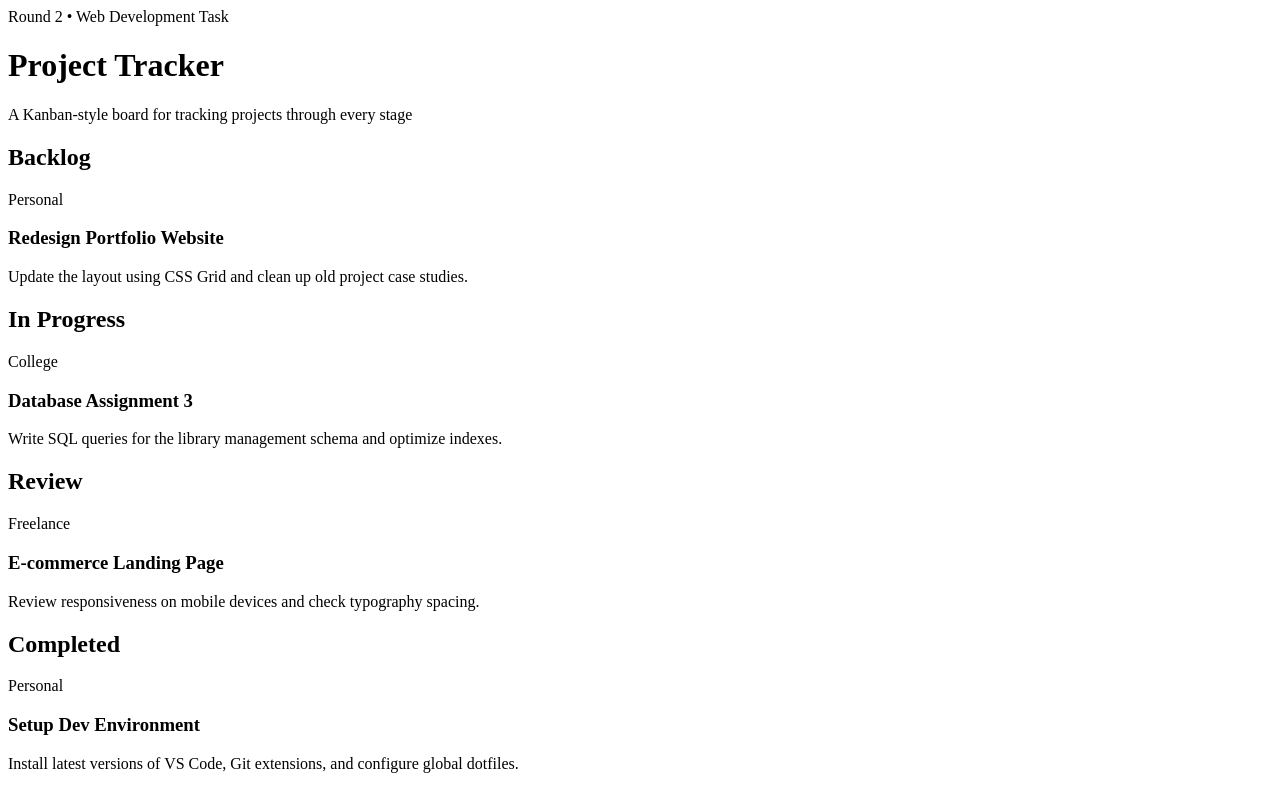
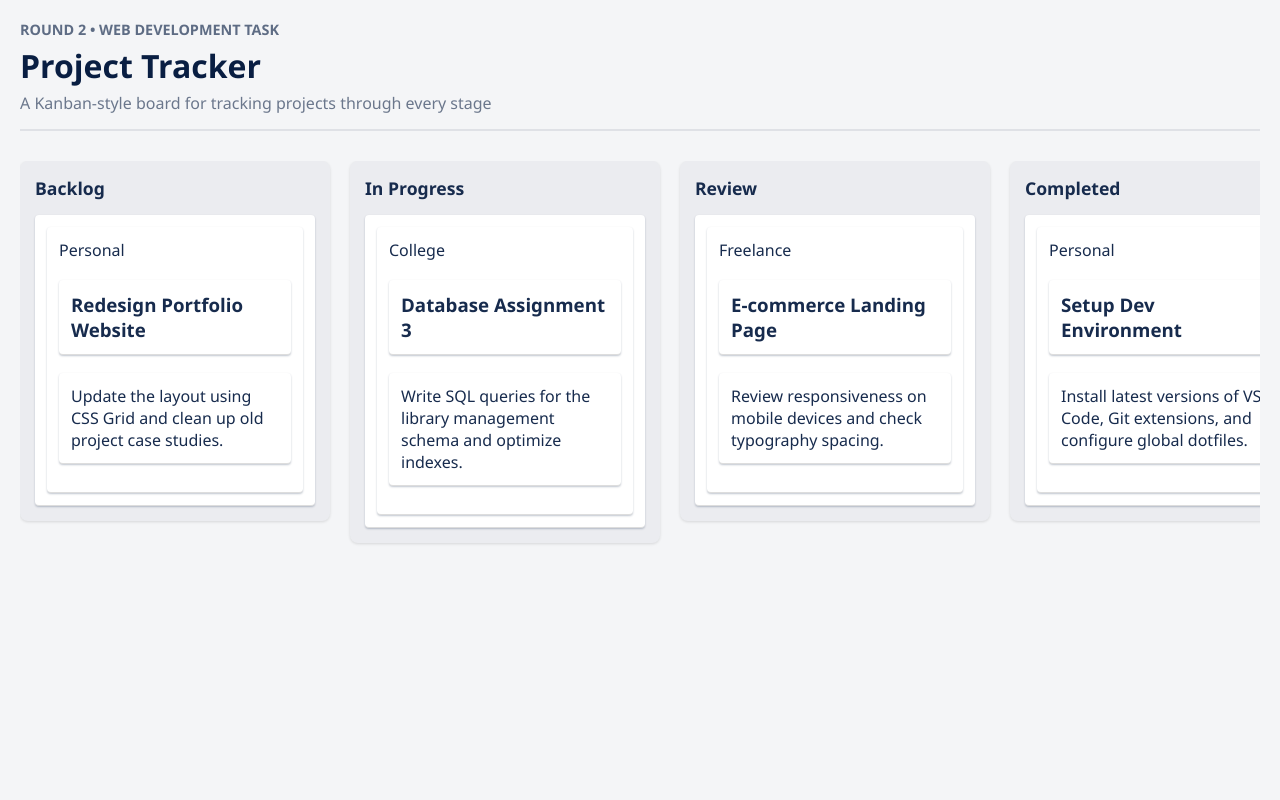
Before and after one commit to prathamyadav0/Venatus-Project-, a plain HTML site: page index.html in a window 1280 px wide. Drawn offline with Linux system fonts and the light colour scheme.

Commit message:
Update index.html

```diff
--- a/index.html
+++ b/index.html
@@ -4,7 +4,76 @@
     <meta charset="UTF-8">
     <meta name="viewport" content="width=device-width, initial-scale=1.0">
     <title>Project Tracker - Kanban Board</title>
-    <link rel="stylesheet" href="style.css">
+    <style>
+  body {
+    font-family: 'Segoe UI', Tahoma, Geneva, Verdana, sans-serif;
+    background-color: #f4f5f7;
+    color: #172b4d;
+    margin: 0;
+    padding: 20px;
+  }
+  .board-header {
+    margin-bottom: 30px;
+    border-bottom: 2px solid #dfe1e6;
+    padding-bottom: 15px;
+  }
+  .subtitle {
+    font-size: 0.9rem;
+    text-transform: uppercase;
+    color: #5e6c84;
+    font-weight: bold;
+    display: block;
+  }
+  h1 {
+    margin: 5px 0;
+    color: #091e42;
+  }
+  .description {
+    color: #6b778c;
+    margin: 0;
+  }
+  .kanban-board {
+    display: flex;
+    gap: 20px;
+    align-items: flex-start;
+    overflow-x: auto;
+    padding-bottom: 15px;
+  }
+  .kanban-column, .kanban-colum {
+    background-color: #ebecf0;
+    border-radius: 8px;
+    width: 280px;
+    padding: 15px;
+    flex-shrink: 0;
+    box-shadow: 0 1px 3px rgba(0,0,0,0.12);
+  }
+  .column-title {
+    font-size: 1.1rem;
+    margin-top: 0;
+    margin-bottom: 15px;
+    color: #172b4d;
+  }
+  .card-list {
+    display: flex;
+    flex-direction: column;
+    gap: 10px;
+    min-height: 50px;
+  }
+  /* Styling for individual cards inside the lists */
+  .card-list > div, [class*="card"] {
+    background-color: #ffffff;
+    border-radius: 4px;
+    padding: 12px;
+    box-shadow: 0 1px 2px rgba(9,30,66,0.25);
+    border-bottom: 1px solid #ddd;
+    cursor: pointer;
+    transition: background-color 0.2s;
+  }
+  .card-list > div:hover {
+    background-color: #f4f5f7;
+  }
+</style>
+
 </head>
 <body>
 
```
